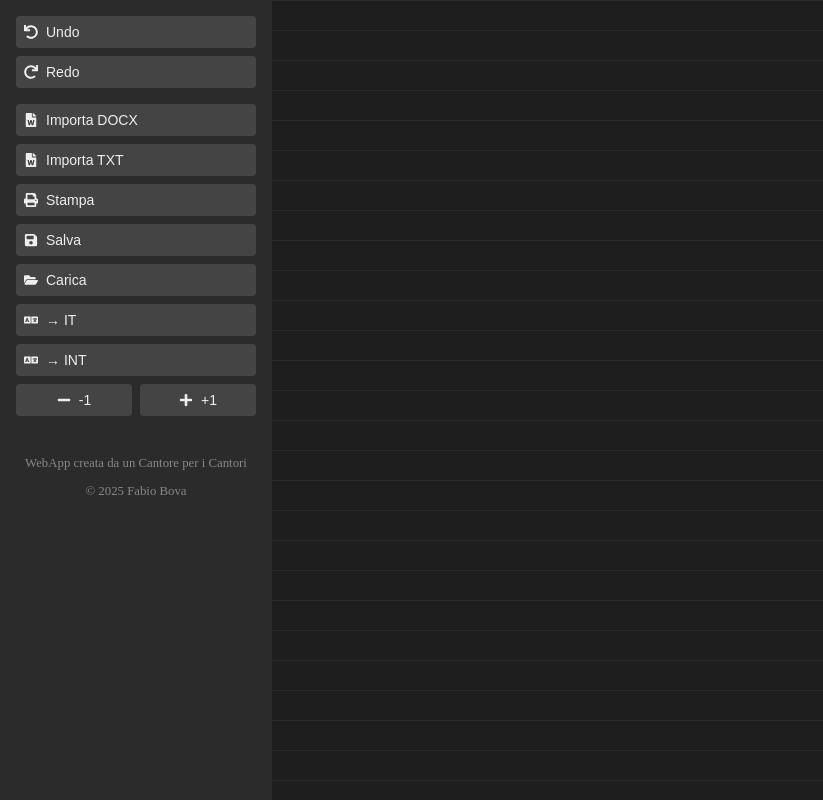
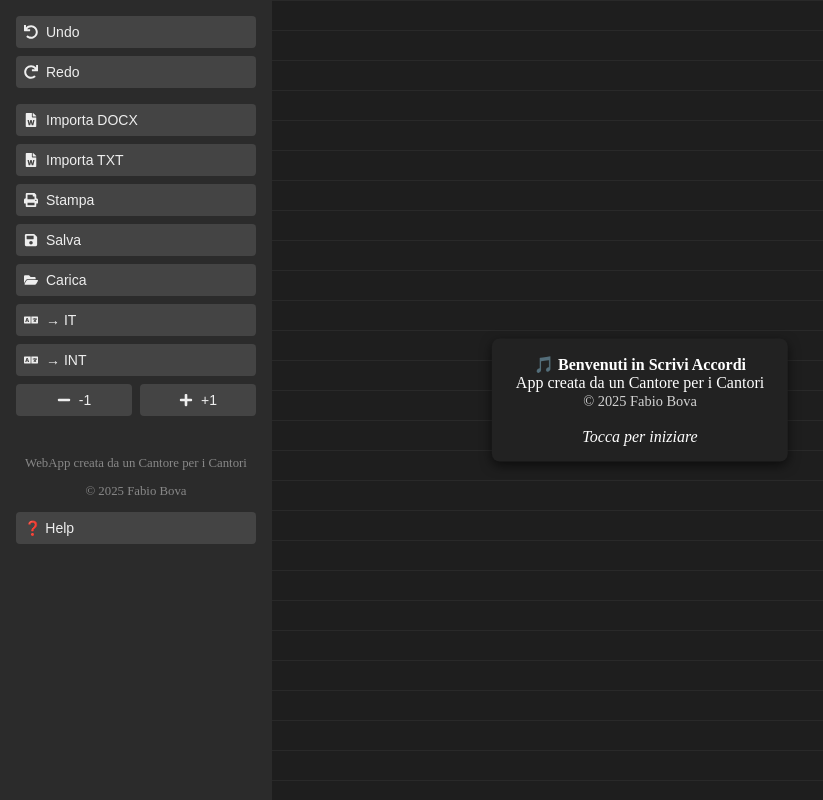
Before and after one commit to Black201278/scrivi-accordi, a React (Vite) app: page / in a window 1280 px wide. Shown: the whole page, without its empty margins (0-823 px from the left). Built offline with nearby package versions, Linux system fonts and the light colour scheme.

Commit message:
Parsing DOCX lato server compatibile con mobile

```diff
--- a/src/editor/ChordEditor.css
+++ b/src/editor/ChordEditor.css
@@ -115,19 +115,32 @@
 }
 .welcome-banner {
   position: fixed;
-  top: 0;
-  left: 0;
-  width: 100%;
+  top: 50%;
+  left: 50%;
+  transform: translate(-50%, -50%);
   background-color: #222;
   color: #fff;
-  padding: 12px;
+  padding: 16px 24px;
+  border-radius: 8px;
+  box-shadow: 0 4px 12px rgba(0,0,0,0.6);
+  z-index: 1000;
+  cursor: pointer;
   text-align: center;
-  z-index: 1000;
-  animation: fadeOut 3s ease-in forwards;
 }
 
-@keyframes fadeOut {
-  0% { opacity: 1; }
-  80% { opacity: 1; }
-  100% { opacity: 0; display: none; }
+/* Evita a capo automatico e abilita scroll orizzontale */
+.editor-content p {
+  white-space: nowrap;
+  overflow-x: auto;
+  overflow-y: hidden;
+  text-overflow: clip;
+  font-size: 16px;
+  padding: 4px 8px;
 }
+
+/* Responsive: font leggermente più piccolo su mobile */
+@media (max-width: 600px) {
+  .editor-content p {
+    font-size: 14px;
+  }
+}
--- a/src/editor/ChordEditor.tsx
+++ b/src/editor/ChordEditor.tsx
@@ -79,11 +79,9 @@ export default function ChordEditor() {
 
   // Auto‐save/Load
   useEffect(() => {
-    const timeout = setTimeout(() => {
-      setWelcomeVisible(false);
-    }, 3000);
-    return () => clearTimeout(timeout);
+    setWelcomeVisible(true);
   }, []);
+
 
   // Undo/Redo
   const makeSnapshot = (): Snapshot => ({
@@ -405,6 +403,31 @@ export default function ChordEditor() {
           <p style={{ marginBottom:4 }}>WebApp creata da un Cantore per i Cantori</p>
           <p>© 2025 Fabio Bova</p>
         </div>
+              {/* Help Button */}
+        <button
+          onClick={() => alert(`💡 Guida Rapida:
+
+        🖥️ Desktop:
+        - Clic destro su riga vuota = inserisci accordo
+        - Doppio clic su un accordo = elimina
+        - Clic singolo su accordo = sposta
+        - Destro su accordo = copia
+        - Ctrl+Z / Ctrl+Y = Undo/Redo
+
+        📱 Mobile:
+        - Tocca prolungato una riga vuota = inserisci accordo
+        - Doppio tap su un accordo = elimina
+        - Tocca un accordo = sposta
+        - Tocco prolungato su un accordo = copia
+
+        🗂️ Menu:
+        - Importa DOCX/TXT, salva, stampa, carica
+        - Converti accordi ITA/INT, trasponi
+        `)}
+          style={btnStyle}
+        >
+          ❓ Help
+        </button>
       </>
     );
   }
@@ -413,10 +436,20 @@ export default function ChordEditor() {
   return (
     <>
       {welcomeVisible && (
-        <div className="welcome-banner">
-          🎵 Benvenuto in Scrivi-Accordi! Clicca sulle righe vuote per inserire accordi.
+        <div
+          className="welcome-banner"
+          onClick={() => setWelcomeVisible(false)}
+        >
+          <strong>🎵 Benvenuti in Scrivi Accordi</strong><br />
+          App creata da un Cantore per i Cantori<br />
+          <small style={{ fontSize: '0.9em', opacity: 0.8 }}>
+            © 2025 Fabio Bova
+          </small>
+          <br />
+          <br />
+          <em>Tocca per iniziare</em>
         </div>
-      )}
+)}
 
       <div className="chord-editor-container">
         {/* Sidebar desktop */}
```
